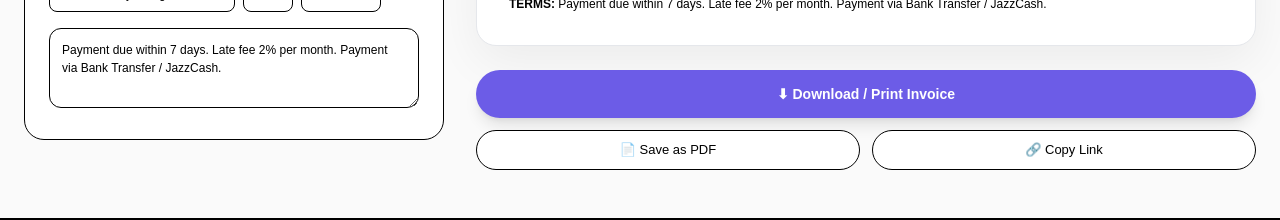
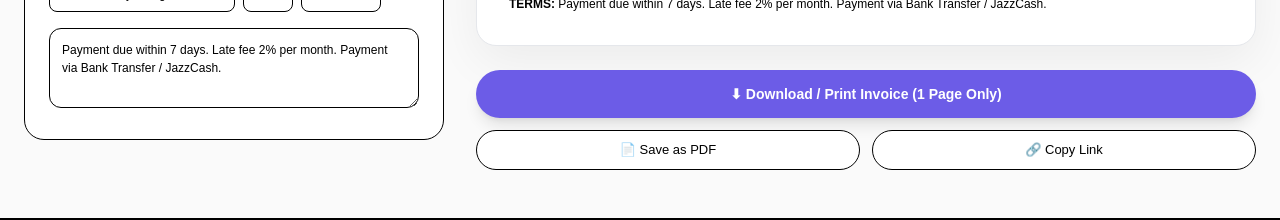
Before and after one commit to mushtaqandsonsdev/billbanao, a Next.js app: page / in a window 1280 px wide. Shown: the part 1163-1383 px from the top of the page. Built offline with nearby package versions, Linux system fonts and the light colour scheme.

Commit message:
Fix: print only invoice - 1 page PDF

```diff
--- a/app/page.tsx
+++ b/app/page.tsx
@@ -66,6 +66,7 @@ export default function BillBanaoFinal() {
 
   return (
     <div className="min-h-screen bg-white text-black selection:bg-[#6C5CE7]/20">
+      <style>{`@media print { body * { visibility: hidden !important; } #invoice-preview, #invoice-preview * { visibility: visible !important; } #invoice-preview { position: absolute !important; left:0 !important; top:0 !important; width:100% !important; box-shadow:none !important; border:none !important; } }`}</style>
       <nav className="sticky top-0 z-40 bg-white/80 backdrop-blur-xl border-b border-zinc-100">
         <div className="max-w-[1280px] mx-auto px-6 h-[72px] flex justify-between items-center">
           <div className="flex items-center gap-3">
@@ -122,7 +123,46 @@ export default function BillBanaoFinal() {
                 <div className="mt-6 flex justify-end"><div className="w-[320px] rounded-[12px] border p-4 space-y-2" style={{ borderColor: T.border, background: T.headerBg }}><div className="flex justify-between text-[13px]"><span>Subtotal</span><span className="font-mono">Rs {subtotal.toLocaleString()}</span></div><div className="flex justify-between text-[13px]"><span>Tax ({tax}%)</span><span className="font-mono">Rs {taxAmt.toLocaleString()}</span></div><div className="flex justify-between font-bold"><span>Total</span><span className="font-mono" style={{ color: T.accent }}>Rs {total.toLocaleString()}</span></div></div></div>
                 <div className="mt-6 text-[12px]"><b>TERMS:</b> {meta.terms}</div>
               </div>
-              <div className="mt-6 space-y-3"><button onClick={() => window.print()} className="w-full h-12 rounded-full bg-[#6C5CE7] text-white font-bold text-[14px] shadow-lg hover:bg-[#5a4bd1] flex items-center justify-center gap-2">⬇ Download / Print Invoice</button><div className="grid grid-cols-2 gap-3"><button onClick={() => window.print()} className="h-10 rounded-full border bg-white text-[13px] font-medium">📄 Save as PDF</button><button onClick={() => { navigator.clipboard.writeText(window.location.href); alert("Link copied!"); }} className="h-10 rounded-full border bg-white text-[13px] font-medium">🔗 Copy Link</button></div></div>
+              <div className="mt-6 space-y-3">
+                <button onClick={() => {
+                  const el = document.getElementById('invoice-preview');
+                  if (!el) return;
+                  const win = window.open('', '_blank');
+                  if (!win) return;
+                  win.document.write(`
+                    <html>
+                      <head>
+                        <title>Invoice-${meta.number}</title>
+                        <script src="https://cdn.tailwindcss.com"></script>
+                        <style>
+                          body { background: white; padding: 24px; font-family: sans-serif; }
+                          @media print { body { padding: 0; } }
+                        </style>
+                      </head>
+                      <body>
+                        ${el.outerHTML}
+                        <script>window.onload = () => { setTimeout(() => { window.print(); window.close(); }, 300); }<\/script>
+                      </body>
+                    </html>
+                  `);
+                  win.document.close();
+                }} className="w-full h-12 rounded-full bg-[#6C5CE7] text-white font-bold text-[14px] shadow-lg hover:bg-[#5a4bd1] flex items-center justify-center gap-2">
+                  ⬇ Download / Print Invoice (1 Page Only)
+                </button>
+                <div className="grid grid-cols-2 gap-3">
+                  <button onClick={() => {
+                    const el = document.getElementById('invoice-preview');
+                    if (!el) return;
+                    const win = window.open('', '_blank');
+                    if (!win) return;
+                    win.document.write(`
+                      <html><head><title>Invoice-${meta.number}</title><script src="https://cdn.tailwindcss.com"><\/script><style>body{background:white;padding:24px;}</style></head><body>${el.outerHTML}<script>window.onload=()=>{setTimeout(()=>{window.print();},300);}<\/script></body></html>
+                    `);
+                    win.document.close();
+                  }} className="h-10 rounded-full border bg-white text-[13px] font-medium">📄 Save as PDF</button>
+                  <button onClick={() => { navigator.clipboard.writeText(window.location.href); alert("Link copied!"); }} className="h-10 rounded-full border bg-white text-[13px] font-medium">🔗 Copy Link</button>
+                </div>
+              </div>
             </div>
           </div>
         </div>
```
